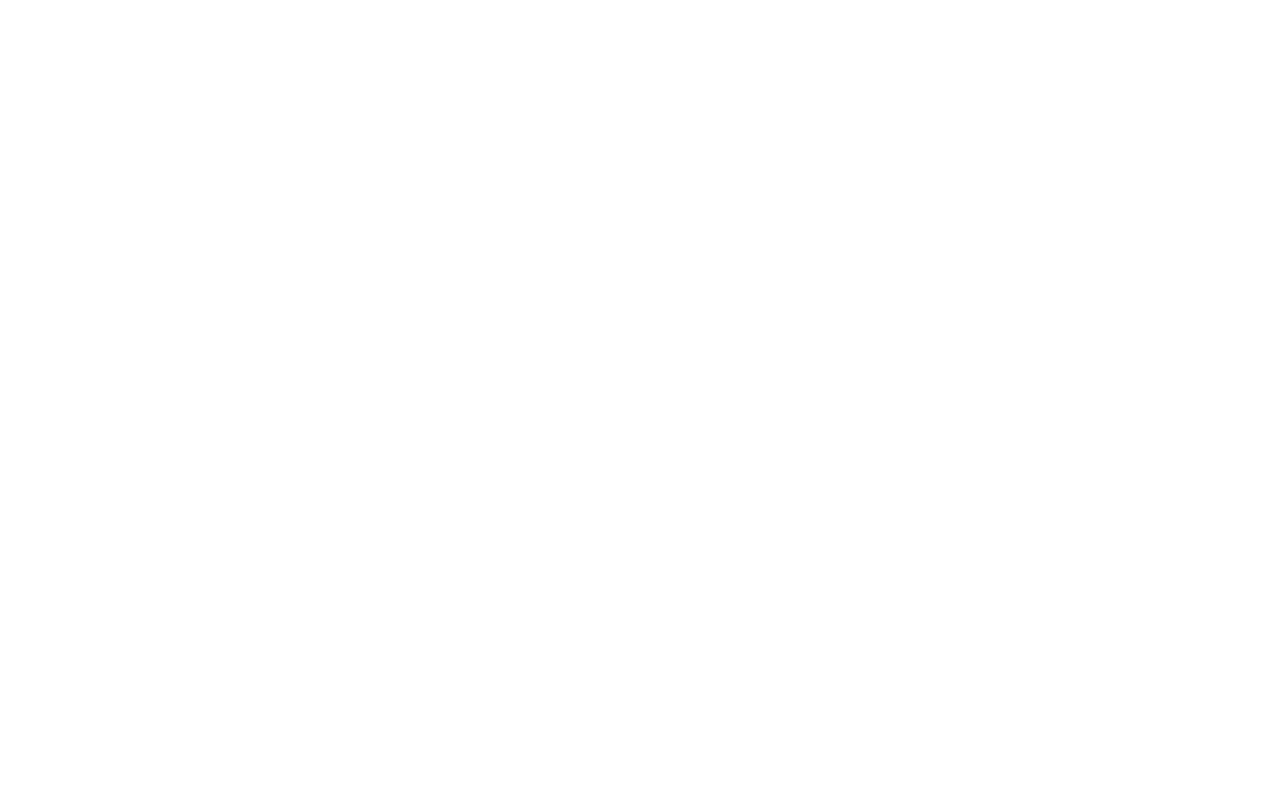
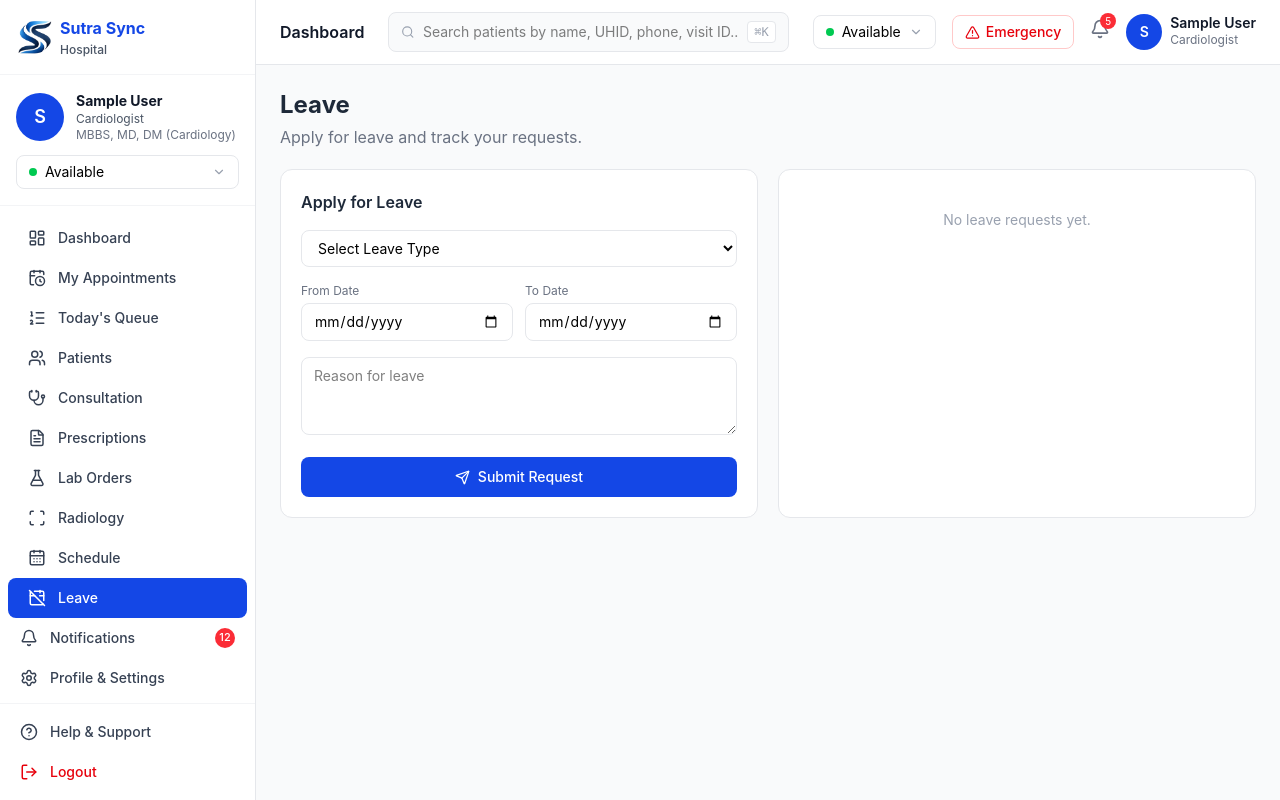
Before and after one commit to tushar161228/Hospital-Management, a React app in the folder frontend/: page /doctor/leave in a window 1280 px wide. Before the commit this address had no page. Built offline with nearby package versions, Linux system fonts and the light colour scheme; sample sign-in values are in the browser's storage; the HTML template or start-up script is replaced by a standard one.

Commit message:
Revomed the staff panel and added live clock for doctor login

```diff
--- a/frontend/src/App.jsx
+++ b/frontend/src/App.jsx
@@ -2,62 +2,67 @@
 import Login from "./pages/auth/Login";
 import Signup from "./pages/auth/Signup";
 import Dashboard from "./pages/Dashboard";
-import DoctorDashboard from "./pages/DoctorDashboard";
 import DoctorManagement from "./pages/DoctorManagement";
 import PatientManagement from "./pages/PatientManagement";
 import AppointmentManagement from "./pages/AppointmentManagement";
 import DepartmentManagement from "./pages/DepartmentManagement";
 import StaffManagement from "./pages/StaffManagement";
-import PharmacyManagement from "./pages/PharmacyManagement";
 import BillingManagement from "./pages/BillingManagement";
 import ScheduleManagement from "./pages/ScheduleManagement";
+import PharmacyManagement from "./pages/PharmacyManagement";
 import LabManagement from "./pages/LabManagement";
 import RadiologyManagement from "./pages/RadiologyManagement";
 import PrescriptionManagement from "./pages/PrescriptionManagement";
 import ReportsAnalytics from "./pages/ReportsAnalytics";
 import RolesPermissions from "./pages/RolesPermissions";
 import SettingsPage from "./pages/SettingsPage";
-import NotificationsManagement from "./pages/NotificationsManagement";
 import UserManagement from "./pages/UserManagement";
 import SystemLogs from "./pages/SystemLogs";
-import HospitalManagementPage from "./pages/HospitalManagementPage";
+import NotificationsManagement from "./pages/NotificationsManagement";
+import DoctorDashboard from "./pages/DoctorDashboard";
 import DoctorAppointments from "./pages/DoctorAppointments";
 import DoctorQueue from "./pages/DoctorQueue";
+import DoctorPatients from "./pages/DoctorPatients";
 import DoctorConsultation from "./pages/DoctorConsultation";
-import DoctorPatients from "./pages/DoctorPatients";
 import DoctorPrescriptions from "./pages/DoctorPrescriptions";
 import DoctorLabOrders from "./pages/DoctorLabOrders";
 import DoctorRadiology from "./pages/DoctorRadiology";
 import DoctorSchedule from "./pages/DoctorSchedule";
+import DoctorLeave from "./pages/DoctorLeave";
 
 export default function App() {
   return (
     <BrowserRouter>
       <Routes>
         <Route path="/" element={<Navigate to="/login" />} />
+
+        {/* Auth */}
         <Route path="/login" element={<Login />} />
         <Route path="/signup" element={<Signup />} />
+
+        {/* Admin */}
         <Route path="/dashboard" element={<Dashboard />} />
-        <Route path="/doctor-dashboard" element={<DoctorDashboard />} />
         <Route path="/doctors" element={<DoctorManagement />} />
         <Route path="/patients" element={<PatientManagement />} />
         <Route path="/appointments" element={<AppointmentManagement />} />
         <Route path="/departments" element={<DepartmentManagement />} />
         <Route path="/staff" element={<StaffManagement />} />
         <Route path="/billing" element={<BillingManagement />} />
+        <Route path="/schedule" element={<ScheduleManagement />} />
         <Route path="/pharmacy" element={<PharmacyManagement />} />
-        <Route path="/schedule" element={<ScheduleManagement />} />
         <Route path="/laboratory" element={<LabManagement />} />
         <Route path="/radiology" element={<RadiologyManagement />} />
         <Route path="/prescriptions" element={<PrescriptionManagement />} />
         <Route path="/reports" element={<ReportsAnalytics />} />
         <Route path="/roles" element={<RolesPermissions />} />
         <Route path="/settings" element={<SettingsPage />} />
-        <Route path="/communication" element={<NotificationsManagement />} />
         <Route path="/users" element={<UserManagement />} />
         <Route path="/logs" element={<SystemLogs />} />
+        <Route path="/communication" element={<NotificationsManagement />} />
+
+        {/* Doctor */}
+        <Route path="/doctor-dashboard" element={<DoctorDashboard />} />
         <Route path="/doctor/appointments" element={<DoctorAppointments />} />
-        <Route path="/hospital" element={<HospitalManagementPage />} />
         <Route path="/doctor/queue" element={<DoctorQueue />} />
         <Route path="/doctor/patients" element={<DoctorPatients />} />
         <Route path="/doctor/consultation" element={<DoctorConsultation />} />
@@ -65,6 +70,8 @@
         <Route path="/doctor/lab-orders" element={<DoctorLabOrders />} />
         <Route path="/doctor/radiology" element={<DoctorRadiology />} />
         <Route path="/doctor/schedule" element={<DoctorSchedule />} />
+        <Route path="/doctor/leave" element={<DoctorLeave />} />
+
       </Routes>
     </BrowserRouter>
   );
--- a/frontend/src/components/doctor-dashboard/DoctorProfileCard.jsx
+++ b/frontend/src/components/doctor-dashboard/DoctorProfileCard.jsx
@@ -12,6 +12,9 @@
 };
 
 export default function DoctorProfileCard() {
+  const user = JSON.parse(localStorage.getItem("sutrasync_user") || "null");
+  const doctorName = user?.name || "Doctor";
+
   const [status, setStatus] = useState(doctorProfile.status);
   const [open, setOpen] = useState(false);
   const ref = useRef(null);
@@ -29,15 +32,15 @@
       <div className="flex items-center gap-3 mb-3">
         <div className="w-12 h-12 rounded-full bg-blue-700 text-white flex items-center justify-center text-lg font-semibold shrink-0 overflow-hidden">
           {doctorProfile.photo ? (
-            <img src={doctorProfile.photo} alt={doctorProfile.name} className="w-full h-full object-cover" />
+            <img src={doctorProfile.photo} alt={doctorName} className="w-full h-full object-cover" />
           ) : (
-            doctorProfile.name.replace("Dr. ", "").charAt(0)
+            doctorName.replace("Dr. ", "").charAt(0)
           )}
         </div>
         <div className="min-w-0">
-          <p className="text-sm font-bold text-gray-800 truncate">{doctorProfile.name}</p>
-          <p className="text-xs text-gray-500">{doctorProfile.specialization}</p>
-          <p className="text-xs text-gray-400">{doctorProfile.qualifications}</p>
+          <p className="text-sm font-bold text-gray-900 truncate">{doctorName}</p>
+          <p className="text-xs text-gray-600">{doctorProfile.specialization}</p>
+          <p className="text-xs text-gray-500">{doctorProfile.qualifications}</p>
         </div>
       </div>
 
@@ -62,7 +65,7 @@
                   setStatus(s);
                   setOpen(false);
                 }}
-                className="w-full flex items-center gap-2 px-3 py-1.5 text-sm text-gray-600 hover:bg-gray-50"
+                className="w-full flex items-center gap-2 px-3 py-1.5 text-sm text-gray-700 hover:bg-gray-50"
               >
                 <span className={`w-2 h-2 rounded-full ${statusDot[s]}`} />
                 {s}
--- a/frontend/src/components/doctor-dashboard/DoctorSidebar.jsx
+++ b/frontend/src/components/doctor-dashboard/DoctorSidebar.jsx
@@ -50,7 +50,7 @@
         />
         <div className="flex flex-col leading-none">
           <span className="text-base font-bold text-blue-700">Sutra Sync</span>
-          <span className="text-xs font-medium text-gray-500 mt-0.5">
+          <span className="text-xs font-medium text-gray-600 mt-0.5">
             Hospital
           </span>
         </div>
@@ -69,7 +69,7 @@
                 `flex items-center gap-3 px-5 py-2.5 mx-2 rounded-lg text-sm font-medium transition ${
                   isActive
                     ? "bg-blue-700 text-white"
-                    : "text-gray-600 hover:bg-gray-100"
+                    : "text-gray-700 hover:bg-gray-100"
                 }`
               }
             >
@@ -81,7 +81,7 @@
 
         <button
           onClick={() => alert("Notifications page would open here")}
-          className="w-full flex items-center justify-between gap-3 px-5 py-2.5 mx-0 rounded-lg text-sm font-medium text-gray-600 hover:bg-gray-100 transition"
+          className="w-full flex items-center justify-between gap-3 px-5 py-2.5 mx-0 rounded-lg text-sm font-medium text-gray-700 hover:bg-gray-100 transition"
         >
           <span className="flex items-center gap-3">
             <Bell size={18} />
@@ -96,7 +96,7 @@
 
         <button
           onClick={() => alert("Profile & Settings page would open here")}
-          className="w-full flex items-center gap-3 px-5 py-2.5 mx-0 rounded-lg text-sm font-medium text-gray-600 hover:bg-gray-100 transition"
+          className="w-full flex items-center gap-3 px-5 py-2.5 mx-0 rounded-lg text-sm font-medium text-gray-700 hover:bg-gray-100 transition"
         >
           <Settings size={18} />
           Profile & Settings
@@ -106,7 +106,7 @@
       <div className="border-t border-gray-100 p-2">
         <button
           onClick={() => alert("Help & Support would open here")}
-          className="w-full flex items-center gap-3 px-3 py-2.5 rounded-lg text-sm font-medium text-gray-600 hover:bg-gray-100 transition"
+          className="w-full flex items-center gap-3 px-3 py-2.5 rounded-lg text-sm font-medium text-gray-700 hover:bg-gray-100 transition"
         >
           <HelpCircle size={18} />
           Help & Support
--- a/frontend/src/components/doctor-dashboard/DoctorTopbar.jsx
+++ b/frontend/src/components/doctor-dashboard/DoctorTopbar.jsx
@@ -1,9 +1,6 @@
 import { useState, useRef, useEffect } from "react";
 import { Menu, Search, ChevronDown, AlertTriangle, Bell } from "lucide-react";
-import {
-  doctorProfile,
-  doctorNotifications,
-} from "../../data/doctorDashboardData";
+import { doctorProfile, doctorNotifications } from "../../data/doctorDashboardData";
 
 const statusOptions = ["Available", "In Consultation", "On Break", "Offline"];
 const statusDot = {
@@ -14,6 +11,9 @@
 };
 
 export default function DoctorTopbar({ onMenuClick }) {
+  const user = JSON.parse(localStorage.getItem("sutrasync_user") || "null");
+  const doctorName = user?.name || "Doctor";
+
   const [status, setStatus] = useState(doctorProfile.status);
   const [statusOpen, setStatusOpen] = useState(false);
   const [notifOpen, setNotifOpen] = useState(false);
@@ -24,10 +24,8 @@
 
   useEffect(() => {
     const handler = (e) => {
-      if (statusRef.current && !statusRef.current.contains(e.target))
-        setStatusOpen(false);
-      if (notifRef.current && !notifRef.current.contains(e.target))
-        setNotifOpen(false);
+      if (statusRef.current && !statusRef.current.contains(e.target)) setStatusOpen(false);
+      if (notifRef.current && !notifRef.current.contains(e.target)) setNotifOpen(false);
     };
     document.addEventListener("mousedown", handler);
     return () => document.removeEventListener("mousedown", handler);
@@ -35,8 +33,7 @@
 
   const handleSearch = (e) => {
     e.preventDefault();
-    if (search.trim())
-      alert(`Searching for "${search}" by name, UHID, phone, or visit ID...`);
+    if (search.trim()) alert(`Searching for "${search}" by name, UHID, phone, or visit ID...`);
   };
 
   const handleEmergency = () => {
@@ -48,21 +45,13 @@
   return (
     <header className="flex items-center justify-between px-6 py-3 bg-white border-b border-gray-200 sticky top-0 z-10">
       <div className="flex items-center gap-4">
-        <button
-          onClick={onMenuClick}
-          className="text-gray-500 hover:text-gray-700 lg:hidden"
-        >
+        <button onClick={onMenuClick} className="text-gray-500 hover:text-gray-700 lg:hidden">
           <Menu size={22} />
         </button>
-        <h2 className="font-semibold text-gray-800 hidden sm:block">
-          Dashboard
-        </h2>
+        <h2 className="font-semibold text-gray-900 hidden sm:block">Dashboard</h2>
       </div>
 
-      <form
-        onSubmit={handleSearch}
-        className="flex items-center gap-2 bg-gray-50 border border-gray-200 rounded-lg px-3 py-2 flex-1 max-w-md mx-6"
-      >
+      <form onSubmit={handleSearch} className="flex items-center gap-2 bg-gray-50 border border-gray-200 rounded-lg px-3 py-2 flex-1 max-w-md mx-6">
         <Search size={16} className="text-gray-400" />
         <input
           type="text"
@@ -71,9 +60,7 @@
           placeholder="Search patients by name, UHID, phone, visit ID..."
           className="bg-transparent outline-none text-sm w-full"
         />
-        <kbd className="text-xs text-gray-400 bg-white border border-gray-200 rounded px-1.5 py-0.5">
-          ⌘K
-        </kbd>
+        <kbd className="text-xs text-gray-400 bg-white border border-gray-200 rounded px-1.5 py-0.5">⌘K</kbd>
       </form>
 
       <div className="flex items-center gap-4">
@@ -95,7 +82,7 @@
                     setStatus(s);
                     setStatusOpen(false);
                   }}
-                  className="w-full flex items-center gap-2 px-3 py-1.5 text-sm text-gray-600 hover:bg-gray-50"
+                  className="w-full flex items-center gap-2 px-3 py-1.5 text-sm text-gray-700 hover:bg-gray-50"
                 >
                   <span className={`w-2 h-2 rounded-full ${statusDot[s]}`} />
                   {s}
@@ -114,10 +101,7 @@
         </button>
 
         <div className="relative" ref={notifRef}>
-          <button
-            onClick={() => setNotifOpen((o) => !o)}
-            className="relative text-gray-500 hover:text-gray-700"
-          >
+          <button onClick={() => setNotifOpen((o) => !o)} className="relative text-gray-500 hover:text-gray-700">
             <Bell size={20} />
             <span className="absolute -top-1.5 -right-1.5 bg-red-500 text-white text-[10px] rounded-full w-4 h-4 flex items-center justify-center">
               {doctorNotifications.length}
@@ -125,16 +109,13 @@
           </button>
           {notifOpen && (
             <div className="absolute right-0 mt-2 w-80 bg-white border border-gray-200 rounded-lg shadow-lg py-2 z-20">
-              <div className="px-4 py-1.5 text-sm font-semibold text-gray-700 border-b border-gray-100">
+              <div className="px-4 py-1.5 text-sm font-semibold text-gray-800 border-b border-gray-100">
                 Notifications
               </div>
               {doctorNotifications.slice(0, 4).map((n, i) => (
-                <div
-                  key={i}
-                  className="px-4 py-2.5 hover:bg-gray-50 border-b border-gray-50 last:border-0"
-                >
-                  <p className="text-sm text-gray-700">{n.text}</p>
-                  <p className="text-xs text-gray-400 mt-0.5">{n.meta}</p>
+                <div key={i} className="px-4 py-2.5 hover:bg-gray-50 border-b border-gray-50 last:border-0">
+                  <p className="text-sm text-gray-800">{n.text}</p>
+                  <p className="text-xs text-gray-500 mt-0.5">{n.meta}</p>
                 </div>
               ))}
               <button className="w-full text-center text-sm text-blue-700 font-medium py-2">
@@ -146,15 +127,11 @@
 
         <div className="flex items-center gap-2">
           <div className="w-9 h-9 rounded-full bg-blue-700 text-white flex items-center justify-center text-sm font-semibold">
-            {doctorProfile.name.replace("Dr. ", "").charAt(0)}
+            {doctorName.replace("Dr. ", "").charAt(0)}
           </div>
           <div className="hidden sm:block">
-            <p className="text-sm font-semibold text-gray-800 leading-none">
-              {doctorProfile.name}
-            </p>
-            <p className="text-xs text-gray-400 mt-0.5">
-              {doctorProfile.specialization}
-            </p>
+            <p className="text-sm font-semibold text-gray-900 leading-none">{doctorName}</p>
+            <p className="text-xs text-gray-500 mt-0.5">{doctorProfile.specialization}</p>
           </div>
         </div>
       </div>
--- /dev/null
+++ b/frontend/src/components/doctor-leave/LeaveApplyForm.jsx
@@ -0,0 +1,72 @@
+import { useState } from "react";
+import { Send } from "lucide-react";
+import { leaveTypes, generateLeaveId } from "../../data/scheduleManagementData";
+import { doctorProfile } from "../../data/doctorDashboardData";
+
+export default function LeaveApplyForm({ existingRequests, onSave }) {
+  const [leaveType, setLeaveType] = useState("");
+  const [fromDate, setFromDate] = useState("");
+  const [toDate, setToDate] = useState("");
+  const [reason, setReason] = useState("");
+
+  const handleSubmit = (e) => {
+    e.preventDefault();
+    if (!leaveType || !fromDate || !toDate || !reason) {
+      alert("Please fill all fields");
+      return;
+    }
+    if (new Date(toDate) < new Date(fromDate)) {
+      alert("To date cannot be before From date");
+      return;
+    }
+
+    const fmt = (d) => new Date(d).toLocaleDateString("en-GB", { day: "2-digit", month: "short", year: "numeric" });
+    const today = new Date().toLocaleDateString("en-GB", { day: "2-digit", month: "short", year: "numeric" });
+
+    onSave({
+      id: generateLeaveId(existingRequests),
+      personName: doctorProfile.name,
+      personType: "Doctor",
+      leaveType,
+      fromDate: fmt(fromDate),
+      toDate: fmt(toDate),
+      reason,
+      status: "Pending",
+      appliedOn: today,
+    });
+
+    setLeaveType("");
+    setFromDate("");
+    setToDate("");
+    setReason("");
+    alert("Leave request submitted for approval.");
+  };
+
+  return (
+    <form onSubmit={handleSubmit} className="bg-white rounded-xl border border-gray-200 p-5 space-y-4">
+      <h3 className="font-semibold text-gray-800">Apply for Leave</h3>
+
+      <select value={leaveType} onChange={(e) => setLeaveType(e.target.value)} required className="w-full border border-gray-200 rounded-lg px-3 py-2 text-sm outline-none focus:ring-2 focus:ring-blue-700">
+        <option value="">Select Leave Type</option>
+        {leaveTypes.map((t) => <option key={t} value={t}>{t}</option>)}
+      </select>
+
+      <div className="grid grid-cols-2 gap-3">
+        <div>
+          <label className="text-xs text-gray-500 mb-1 block">From Date</label>
+          <input type="date" value={fromDate} onChange={(e) => setFromDate(e.target.value)} required className="w-full border border-gray-200 rounded-lg px-3 py-2 text-sm outline-none focus:ring-2 focus:ring-blue-700" />
+        </div>
+        <div>
+          <label className="text-xs text-gray-500 mb-1 block">To Date</label>
+          <input type="date" value={toDate} onChange={(e) => setToDate(e.target.value)} required className="w-full border border-gray-200 rounded-lg px-3 py-2 text-sm outline-none focus:ring-2 focus:ring-blue-700" />
+        </div>
+      </div>
+
+      <textarea value={reason} onChange={(e) => setReason(e.target.value)} rows={3} placeholder="Reason for leave" required className="w-full border border-gray-200 rounded-lg px-3 py-2 text-sm outline-none focus:ring-2 focus:ring-blue-700" />
+
+      <button type="submit" className="w-full flex items-center justify-center gap-2 bg-blue-700 text-white rounded-lg py-2.5 text-sm font-medium hover:bg-blue-800 transition">
+        <Send size={15} /> Submit Request
+      </button>
+    </form>
+  );
+}
--- /dev/null
+++ b/frontend/src/components/doctor-leave/MyLeaveList.jsx
@@ -0,0 +1,38 @@
+const statusStyles = {
+  Pending: "bg-amber-50 text-amber-600",
+  Approved: "bg-green-50 text-green-600",
+  Rejected: "bg-red-50 text-red-600",
+};
+
+export default function MyLeaveList({ requests }) {
+  if (requests.length === 0) {
+    return (
+      <div className="bg-white rounded-xl border border-gray-200 p-10 text-center text-gray-400 text-sm">
+        No leave requests yet.
+      </div>
+    );
+  }
+
+  return (
+    <div className="bg-white rounded-xl border border-gray-200 p-5">
+      <h3 className="font-semibold text-gray-800 mb-3">My Leave History</h3>
+      <div className="space-y-3 max-h-[500px] overflow-y-auto">
+        {requests.map((lv) => (
+          <div key={lv.id} className="border border-gray-100 rounded-lg p-3">
+            <div className="flex items-start justify-between gap-2 mb-1">
+              <div>
+                <p className="text-sm font-medium text-gray-800">{lv.leaveType}</p>
+                <p className="text-xs text-gray-500">{lv.fromDate === lv.toDate ? lv.fromDate : `${lv.fromDate} — ${lv.toDate}`}</p>
+              </div>
+              <span className={`px-2 py-0.5 rounded-full text-xs font-medium shrink-0 ${statusStyles[lv.status]}`}>{lv.status}</span>
+            </div>
+            <p className="text-xs text-gray-600">{lv.reason}</p>
+            {lv.status === "Rejected" && lv.rejectionReason && (
+              <p className="text-xs text-red-500 mt-1">Reason: {lv.rejectionReason}</p>
+            )}
+          </div>
+        ))}
+      </div>
+    </div>
+  );
+}
--- a/frontend/src/data/dashboardData.js
+++ b/frontend/src/data/dashboardData.js
@@ -223,3 +223,10 @@
   { label: "Settings", icon: "Settings", path: "/settings" },
   { label: "System Logs", icon: "FileClock", path: "/logs" },
 ];
+
+export const doctorProfile = {
+  specialization: "Cardiologist",
+  qualifications: "MBBS, MD, DM (Cardiology)",
+  status: "Available",
+  photo: null,
+};
--- /dev/null
+++ b/frontend/src/pages/DoctorLeave.jsx
@@ -0,0 +1,35 @@
+import { useState } from "react";
+import DoctorSidebar from "../components/doctor-dashboard/DoctorSidebar";
+import DoctorTopbar from "../components/doctor-dashboard/DoctorTopbar";
+import LeaveApplyForm from "../components/doctor-leave/LeaveApplyForm";
+import MyLeaveList from "../components/doctor-leave/MyLeaveList";
+import { initialLeaveRequests } from "../data/scheduleManagementData";
+import { doctorProfile } from "../data/doctorDashboardData";
+
+export default function DoctorLeave() {
+  const [requests, setRequests] = useState(
+    initialLeaveRequests.filter((lv) => lv.personName === doctorProfile.name)
+  );
+
+  const handleSave = (req) => setRequests((prev) => [req, ...prev]);
+
+  return (
+    <div className="flex bg-gray-50 min-h-screen">
+      <DoctorSidebar />
+      <div className="flex-1 min-w-0">
+        <DoctorTopbar />
+        <main className="p-6">
+          <div className="mb-5">
+            <h1 className="text-2xl font-bold text-gray-800">Leave</h1>
+            <p className="text-gray-500 mt-1">Apply for leave and track your requests.</p>
+          </div>
+
+          <div className="grid grid-cols-1 lg:grid-cols-2 gap-5">
+            <LeaveApplyForm existingRequests={requests} onSave={handleSave} />
+            <MyLeaveList requests={requests} />
+          </div>
+        </main>
+      </div>
+    </div>
+  );
+}
--- a/frontend/src/pages/auth/Login.jsx
+++ b/frontend/src/pages/auth/Login.jsx
@@ -17,21 +17,19 @@
       return;
     }
 
-    const roleLabels = { admin: "Admin", doctor: "Doctor", staff: "Staff" };
+    const roleLabels = { admin: "Admin", doctor: "Doctor" };
+    const nameFromEmail = email.split("@")[0].replace(/[._]/g, " ").replace(/\b\w/g, (c) => c.toUpperCase());
+    const displayName = role === "doctor" ? `Dr. ${nameFromEmail}` : "Admin User";
+
     localStorage.setItem(
       "sutrasync_user",
-      JSON.stringify({
-        name: role === "doctor" ? "Dr. Rajesh Sharma" : "Admin User",
-        role: roleLabels[role],
-        email,
-      }),
+      JSON.stringify({ name: displayName, role: roleLabels[role], email })
     );
+
     if (role === "admin") {
       navigate("/dashboard");
     } else if (role === "doctor") {
       navigate("/doctor-dashboard");
-    } else {
-      alert("Staff portal isn't built yet.");
     }
   };
 
@@ -39,16 +37,10 @@
     <div className="min-h-screen flex items-center justify-center bg-gray-50 px-4">
       <div className="w-full max-w-md bg-white rounded-2xl shadow-sm p-8">
         <div className="flex flex-col items-center mb-6">
-          <img
-            src={logo}
-            alt="Sutra Sync Hospital logo"
-            className="w-12 h-12 mb-2"
-          />
+          <img src={logo} alt="Sutra Sync Hospital logo" className="w-12 h-12 mb-2" />
           <div className="flex flex-col items-center leading-none">
             <span className="text-2xl font-bold text-blue-700">Sutra Sync</span>
-            <span className="text-base font-medium text-gray-700 mt-0.5">
-              Hospital
-            </span>
+            <span className="text-base font-medium text-gray-700 mt-0.5">Hospital</span>
           </div>
         </div>
 
@@ -58,7 +50,7 @@
         </p>
 
         <div className="flex border border-gray-300 rounded-lg overflow-hidden mb-6">
-          {["admin", "doctor", "staff"].map((r) => (
+          {["admin", "doctor"].map((r) => (
             <button
               key={r}
               type="button"
@@ -76,9 +68,7 @@
 
         <form onSubmit={handleSubmit} className="space-y-4">
           <div>
-            <label className="block text-sm font-medium mb-1">
-              Email Address
-            </label>
+            <label className="block text-sm font-medium mb-1">Email Address</label>
             <div className="flex items-center border border-gray-300 rounded-full px-4 py-2 focus-within:ring-2 focus-within:ring-blue-700">
               <Mail size={18} className="text-gray-400 mr-2" />
               <input
```
Also changed, not shown: frontend/src/components/doctor-dashboard/LiveClock.jsx (added, +24 -0 lines), frontend/src/pages/DoctorDashboard.jsx (+9 -13 lines).
